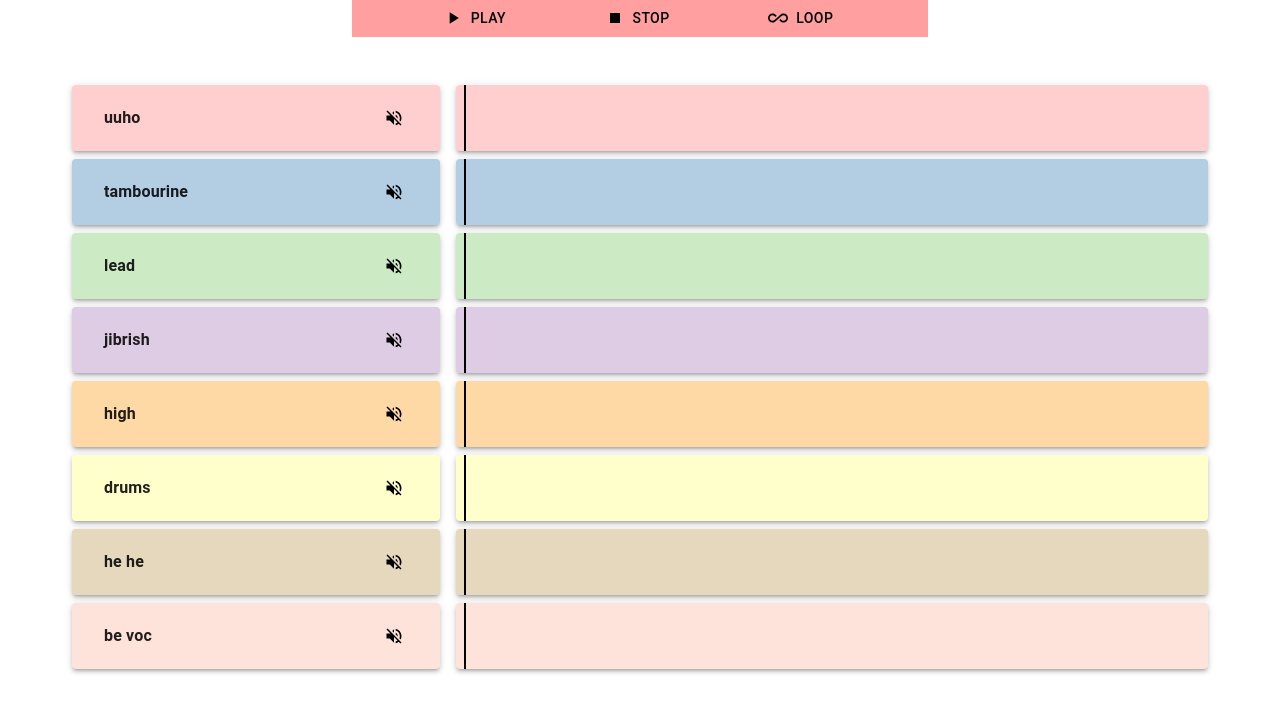
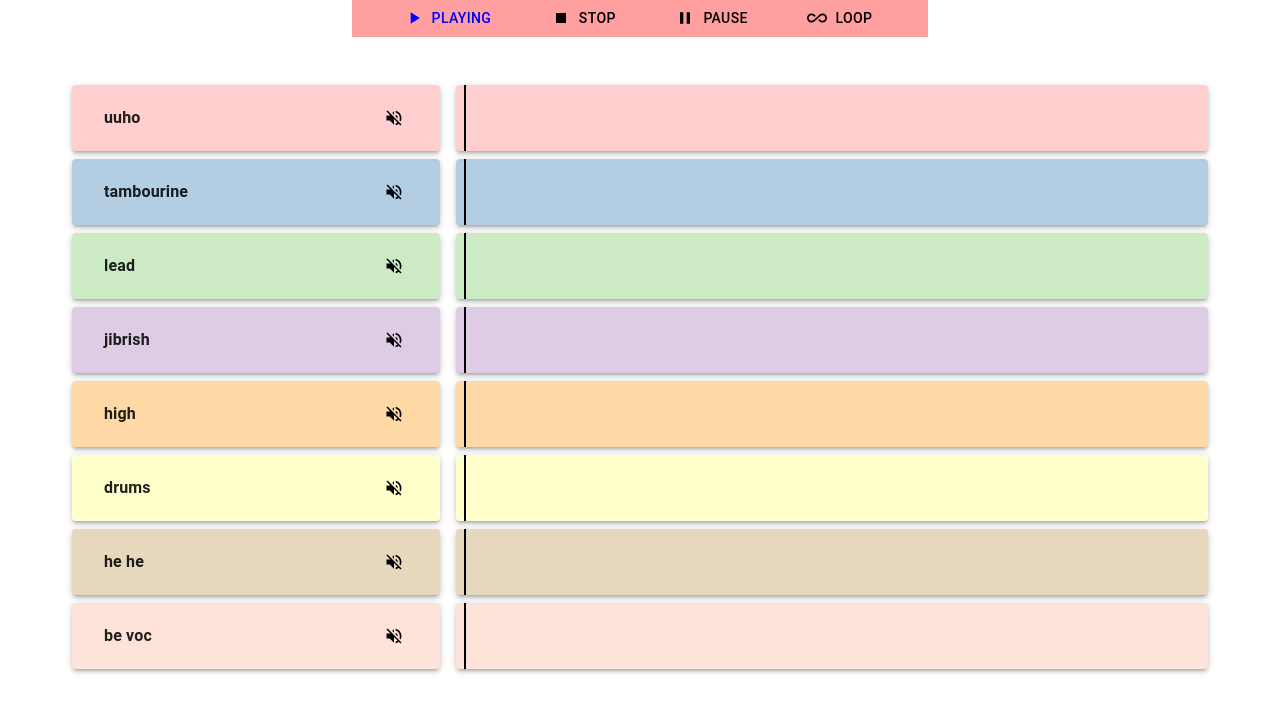
Before and after one commit to Crayner95/Moveo-Assignment, a React (Create React App) app: page / in a window 1280 px wide. Both pictures are taken after a click on the button "PLAY". Shown: the top 712 px of the page. Built offline with nearby package versions, Linux system fonts and the light colour scheme.

Commit message:
Bonus working, loop WIP

```diff
--- a/src/components/Audio.js
+++ b/src/components/Audio.js
@@ -61,14 +61,12 @@ const initialBeat = [
 
 const song = initialBeat.map(beat => new Audio(process.env.PUBLIC_URL + beat.path))
 
-// const songLength = 17000
-
 function Beat() {
-  const [time, setTime] = useState("");
   const [beats, setBeats] = useState(initialBeat);
   const [position, setPosition] = useState(0);
   const [playing, setPlaying] = useState(false);
   const [intervalID, setIntervalID] = useState(null);
+  const [loop, setLoop] = useState(false)
 
   useEffect(() => {
     songDuration()
@@ -89,13 +87,13 @@ function Beat() {
     if (playing) {
       start()
     } else {
-      stop()
+      pause()
     }
   }, [playing])
 
   const start = () => {
-    setPosition(0)
     for (let i = 0; i < song.length; i++) {
+      song[i].currentTime = position
       song[i].play()
     }
     setIntervalID(setInterval(() => {
@@ -104,8 +102,12 @@ function Beat() {
   }
 
   const stop = () => {
+    setPlaying(false);
+    setPosition(0)
+  }
+
+  const pause = () => {
     for (let i = 0; i < song.length; i++) {
-      song[i].currentTime = 0
       song[i].pause()
     }
     clearInterval(intervalID)
@@ -135,14 +137,26 @@ function Beat() {
       }, false);
       song[i].addEventListener('ended', function () {
         setPlaying(false)
+        setLoop(loop => {
+          if (loop) {
+            setPosition(0)
+            setPlaying(true)
+          }
+          return loop
+        })
       });
     }
   }
 
-  const runLoop = () => {
-    for (let i = 0; i < song.length; i++) {
-      song[i].loop = true
-    }
+  const handleLoop = () => {
+    setLoop(!loop)
+  }
+
+  const onClick = (e) => {
+    const length = beats[0].duration
+    const coordinates = e.nativeEvent.offsetX
+    const newPosition = length * (coordinates / e.target.clientWidth)
+    setPosition(newPosition)
   }
 
   return (
@@ -155,19 +169,39 @@ function Beat() {
                }}>
       <Box sx={{width: '50%', display: 'flex', justifyContent: 'space-evenly', backgroundColor: '#ff9f9f'}}>
         <Box sx={{display: 'flex', alignItems: 'center'}}>
-          <Button onClick={() => setPlaying(true)} startIcon={<PlayArrowIcon/>} sx={{color: 'black'}}>
-            Play
-          </Button>
+          {!playing &&
+            <Button onClick={() => setPlaying(true)} startIcon={<PlayArrowIcon/>} sx={{color: 'black'}}>
+              Play
+            </Button>
+          }
+          {playing &&
+            <Button onClick={() => setPlaying(true)} startIcon={<PlayArrowIcon sx={{color: 'blue'}}/>}
+                    sx={{color: 'blue'}}>
+              Playing
+            </Button>
+          }
         </Box>
         <Box>
-          <Button onClick={() => setPlaying(false)} startIcon={<StopIcon/>} sx={{color: 'black'}}>
+          <Button onClick={stop} startIcon={<StopIcon/>} sx={{color: 'black'}}>
             Stop
           </Button>
         </Box>
         <Box>
-          <Button onClick={runLoop} startIcon={<AllInclusiveIcon/>} sx={{color: 'black'}}>
-            Loop
+          <Button onClick={() => setPlaying(false)} startIcon={<PauseIcon/>} sx={{color: 'black'}}>
+            Pause
           </Button>
+        </Box>
+        <Box>
+          {!loop &&
+            <Button onClick={handleLoop} startIcon={<AllInclusiveIcon/>} sx={{color: 'black'}}>
+              Loop
+            </Button>
+          }
+          {loop &&
+            <Button onClick={handleLoop} startIcon={<AllInclusiveIcon sx={{color: 'blue'}}/>} sx={{color: 'blue'}}>
+              Looping
+            </Button>
+          }
         </Box>
       </Box>
       <Grid container sx={{mt: 5, justifyContent: 'space-evenly'}}>
@@ -193,6 +227,7 @@ function Beat() {
         {/*<Box sx={{height: 200, width: 5}}>*/}
         <Grid item xs={12} md={8}>
           {beats.map(beat => <Paper key={beats.name}
+                                    onClick={onClick}
                                     elevation={3}
                                     sx={{
                                       position: 'relative',
```
